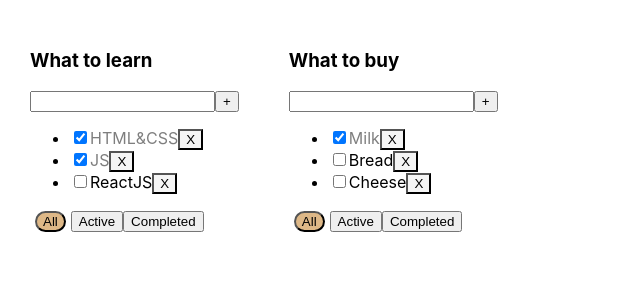
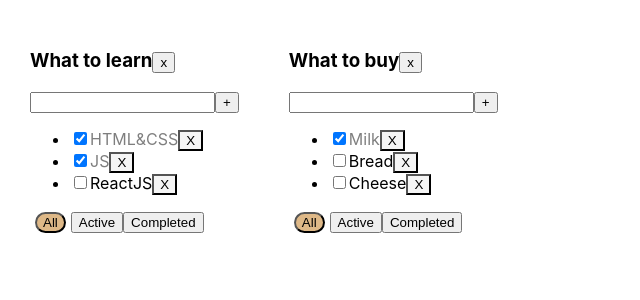
Before and after one commit to GeorgeUsynin/todolist-react-redux-12lessons, a React (Create React App) app: page / in a window 1280 px wide. Shown: the top 300 px of the page, without its empty margins (0-640 px from the left). Built offline with nearby package versions, Linux system fonts and the light colour scheme.

Commit message:
commit refactoring, can use several todolists, refactor state, can delete todolist (lesson5)

```diff
--- a/src/App.tsx
+++ b/src/App.tsx
@@ -76,8 +76,13 @@
 
     function changeTodoListFilter(newFilterValue: FilterValuesType, todoListID: string) {
         const updatedTodolists = todoLists.map(tl => tl.id === todoListID ? {...tl, filterValue: newFilterValue} : tl)
+        setTodoLists(updatedTodolists)
+    }
 
+    const removeTodolist = (todoListID: string) => {
+        const updatedTodolists = todoLists.filter(tl => tl.id !== todoListID)
         setTodoLists(updatedTodolists)
+        delete tasks[todoListID]
     }
 
     function getTasksForTodoList(todoList: TodoListType) : TodolistTaskType[] {
@@ -96,19 +101,18 @@
             <Todolist title={tl.title}
                       key={tl.id}
                       id={tl.id}
+                      filter={tl.filterValue}
                       tasks={getTasksForTodoList(tl)}
+                      addTask={addTask}
+                      removeTask={removeTask}
+                      changeTaskStatus={changeTaskStatus}
                       changeTodoListFilter={changeTodoListFilter}
-                      removeTask={removeTask}
-                      addTask={addTask}
-                      filter={tl.filterValue}
-                      changeTaskStatus={changeTaskStatus}
+                      removeTodolist={removeTodolist}
             />
         )
     })
 
     return (
-
-
         <div className="App">
             {mappedTodoLists}
         </div>
--- a/src/Todolist.tsx
+++ b/src/Todolist.tsx
@@ -6,6 +6,7 @@
     tasks: Array<TodolistTaskType>
     changeTodoListFilter: (newFilterValue: FilterValuesType, todoListID: string) => void
     removeTask: (taskID: string, todoListID: string) => void
+    removeTodolist: (todoListID: string) => void
     addTask: (title: string, todoListID: string) => void
     filter: FilterValuesType
     changeTaskStatus: (taskID: string, newIsDone: boolean, todoListID: string) => void
@@ -61,6 +62,8 @@
         setTitle("")
     }
 
+    const removeTodolist = ()=> props.removeTodolist(props.id)
+
     const active_filter_all = props.filter === 'all' ? 'active_filter' : ''
     const active_filter_active = props.filter === 'active' ? 'active_filter' : ''
     const active_filter_completed = props.filter === 'completed' ? 'active_filter' : ''
@@ -68,7 +71,7 @@
 
     return (
         <div>
-            <h3>{props.title}</h3>
+            <h3>{props.title}<button onClick={removeTodolist}>x</button></h3>
             <div>
                 <input
                     value={title}
```
